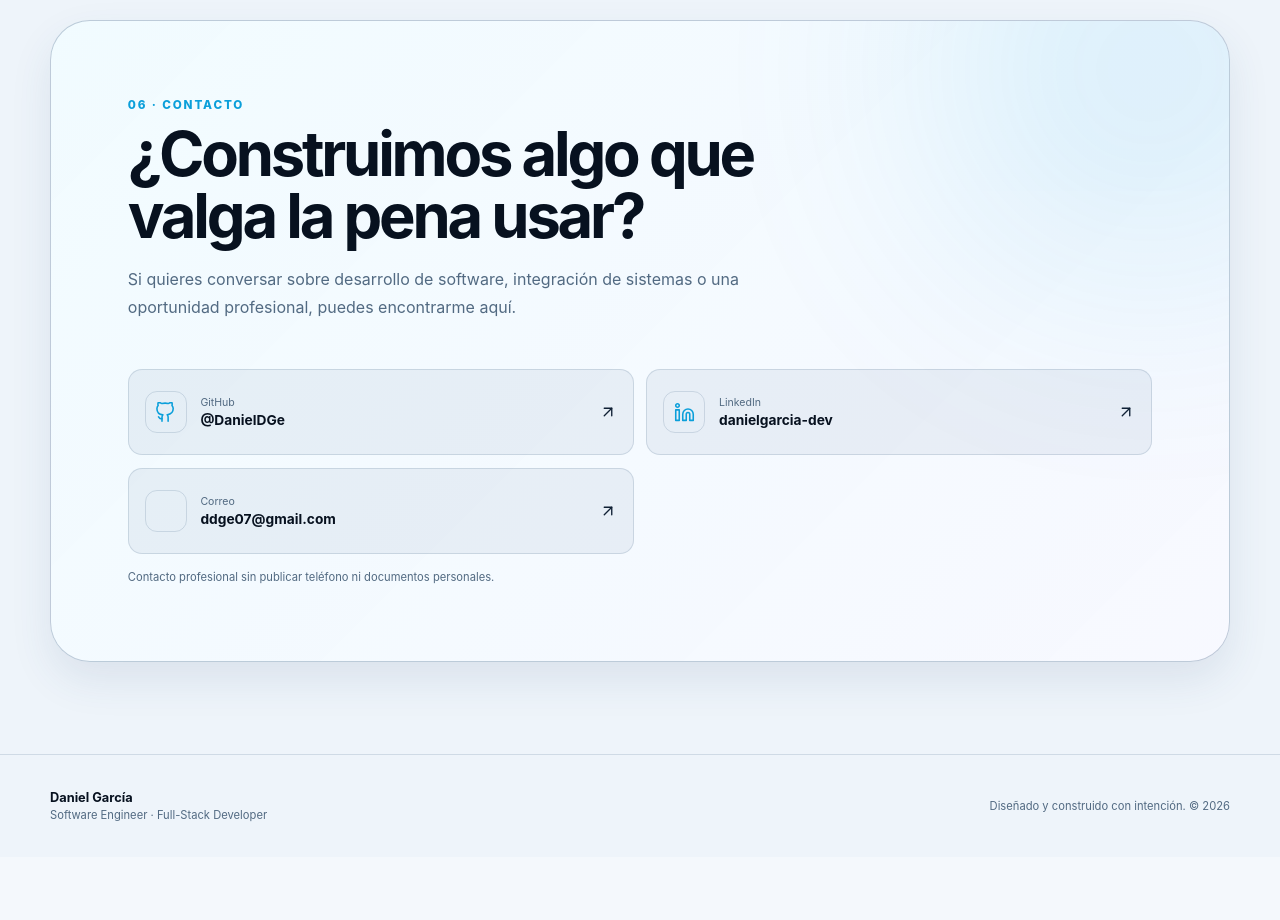
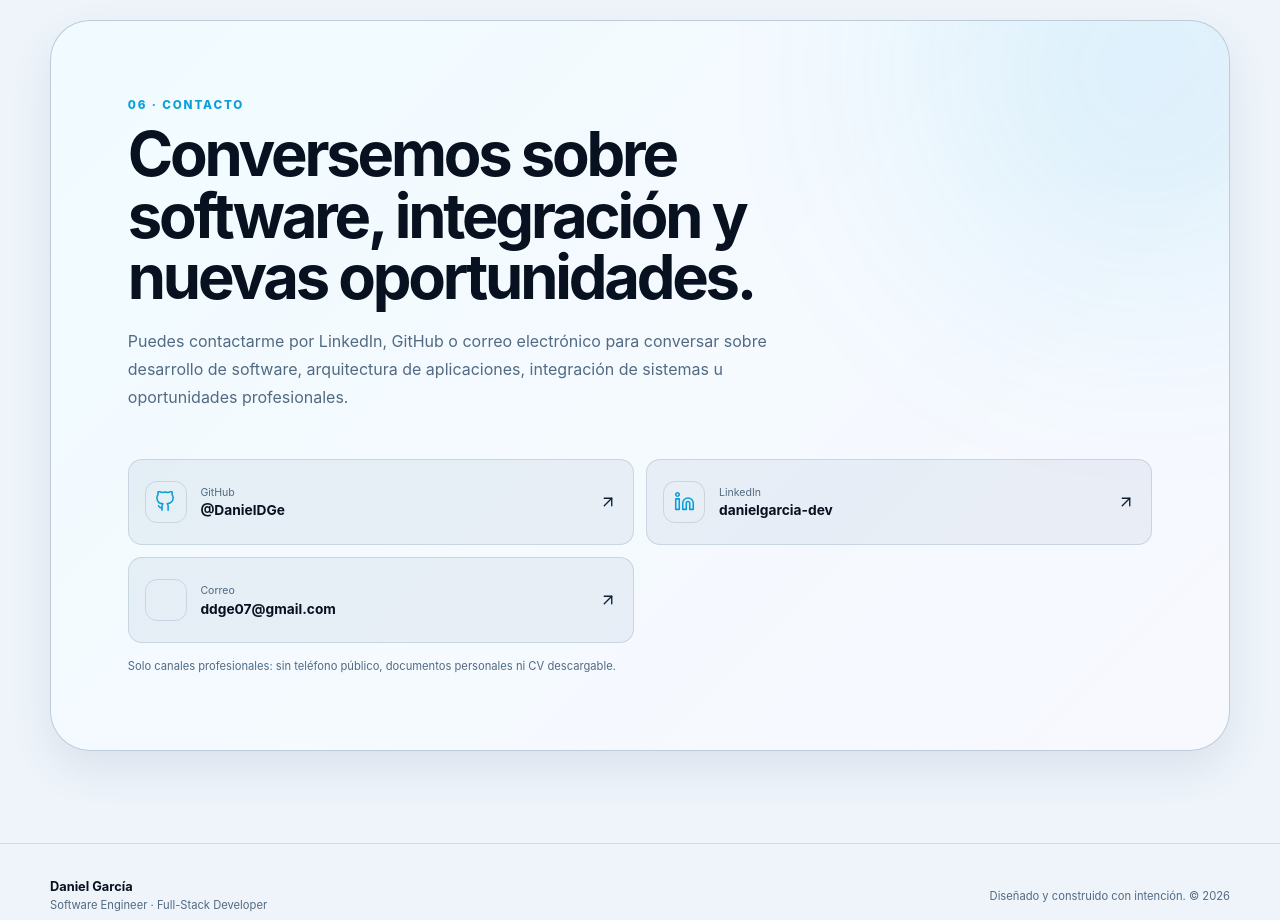
Before and after one commit to DanielDGe/danieldge.github.io, a React (Vite) app: page / in a window 1280 px wide. Shown: the part 6160-7080 px from the top of the page. Before the commit the page ends 7017 px from the top, so only its background shows below. Built offline with nearby package versions, Linux system fonts and the light colour scheme.

Commit message:
content: update professional contact channels

```diff
--- a/src/sections/ContactSection.jsx
+++ b/src/sections/ContactSection.jsx
@@ -11,8 +11,8 @@ function ContactSection() {
 
           <SectionHeading
             eyebrow="06 · CONTACTO"
-            title="¿Construimos algo que valga la pena usar?"
-            description="Si quieres conversar sobre desarrollo de software, integración de sistemas o una oportunidad profesional, puedes encontrarme aquí."
+            title="Conversemos sobre software, integración y nuevas oportunidades."
+            description="Puedes contactarme por LinkedIn, GitHub o correo electrónico para conversar sobre desarrollo de software, arquitectura de aplicaciones, integración de sistemas u oportunidades profesionales."
           />
 
           <div className="contact-links">
@@ -21,8 +21,8 @@ function ContactSection() {
                 className="contact-link"
                 key={link.label}
                 href={link.href}
-                target="_blank"
-                rel="noreferrer"
+                target={link.external ? '_blank' : undefined}
+                rel={link.external ? 'noreferrer' : undefined}
               >
                 <span className="contact-link__icon"><Icon name={link.icon} size={21} /></span>
                 <span><small>{link.label}</small><strong>{link.value}</strong></span>
@@ -32,7 +32,7 @@ function ContactSection() {
           </div>
 
           <p className="contact-card__privacy">
-            Contacto profesional sin publicar teléfono ni documentos personales.
+            Solo canales profesionales: sin teléfono público, documentos personales ni CV descargable.
           </p>
         </div>
       </div>
```
